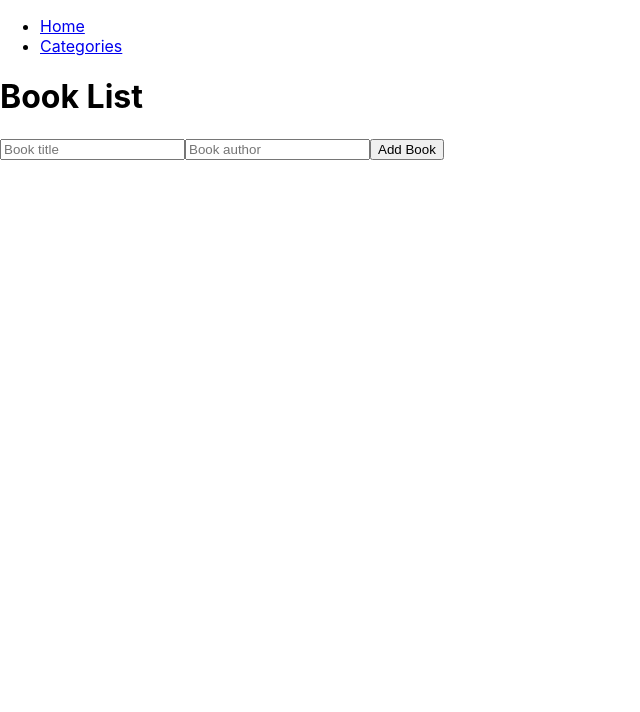
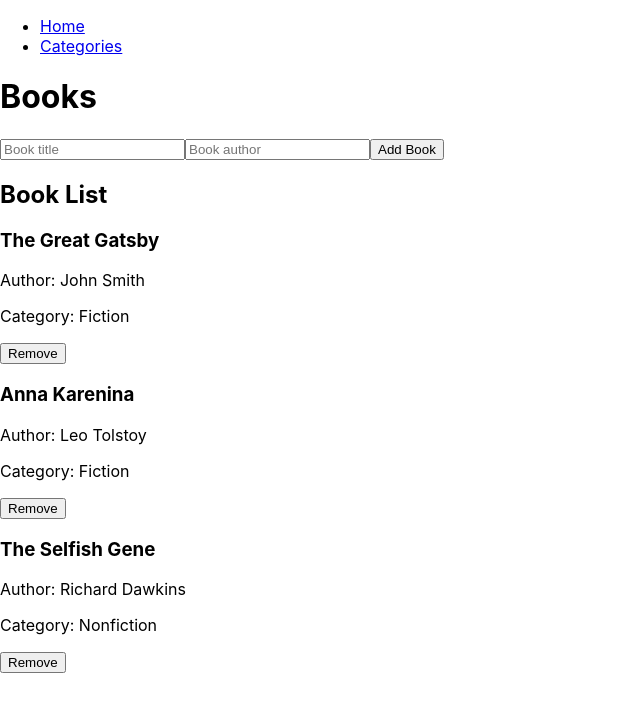
Before and after one commit to bohaz/book-list, a React (Create React App) app: page / in a window 1280 px wide. Shown: the top 712 px of the page, without its empty margins (0-640 px from the left). Built offline with nearby package versions, Linux system fonts and the light colour scheme.

Commit message:
Add redux in react components

```diff
--- a/src/components/BookList.js
+++ b/src/components/BookList.js
@@ -1,28 +1,36 @@
 import React from 'react';
-import PropTypes from 'prop-types';
-import Book from './Book';
+import { useSelector, useDispatch } from 'react-redux'; // Importamos useSelector y useDispatch
+import { removeBook } from '../redux/books/booksSlice'; // Importamos la acción
 
-const BookList = ({ books, onDelete }) => (
-  <div>
-    {books.map((book) => (
-      <Book
-        key={book.id}
-        title={book.title}
-        author={book.author}
-        onDelete={() => onDelete(book.id)}
-      />
-    ))}
-  </div>
-);
-BookList.propTypes = {
-  books: PropTypes.arrayOf(
-    PropTypes.shape({
-      id: PropTypes.number.isRequired,
-      title: PropTypes.string.isRequired,
-      author: PropTypes.string.isRequired,
-    }),
-  ).isRequired,
-  onDelete: PropTypes.func.isRequired,
+const BookList = () => {
+  const books = useSelector((state) => state.books); // Obtenemos los libros del estado
+  const dispatch = useDispatch(); // Creamos una función dispatch para llamar a las acciones
+
+  const handleDeleteBook = (id) => {
+    dispatch(removeBook(id)); // Utilizamos la acción removeBook con el dispatch
+  };
+
+  return (
+    <div>
+      <h2>Book List</h2>
+      {books.map((book) => (
+        <div key={book.item_id}>
+          <h3>{book.title}</h3>
+          <p>
+            Author:
+            {' '}
+            {book.author}
+          </p>
+          <p>
+            Category:
+            {' '}
+            {book.category}
+          </p>
+          <button type="button" onClick={() => handleDeleteBook(book.item_id)}>Remove</button>
+        </div>
+      ))}
+    </div>
+  );
 };
 
 export default BookList;
--- a/src/components/bookPages/HomePage.js
+++ b/src/components/bookPages/HomePage.js
@@ -1,23 +1,47 @@
 import React, { useState } from 'react';
+import { useDispatch } from 'react-redux';
 import BookList from '../BookList';
-import BookForm from '../BookForm';
+import { addBook } from '../../redux/books/booksSlice';
 
 const HomePage = () => {
-  const [books, setBooks] = useState([]);
+  const [title, setTitle] = useState('');
+  const [author, setAuthor] = useState('');
+  const dispatch = useDispatch();
 
-  const handleAddBook = (newBook) => {
-    setBooks([...books, { ...newBook, id: Date.now() }]);
-  };
-
-  const handleDeleteBook = (id) => {
-    setBooks(books.filter((book) => book.id !== id));
+  const handleAddBook = () => {
+    if (title.trim() && author.trim()) {
+      dispatch(
+        addBook({
+          item_id: `item${Date.now()}`,
+          title,
+          author,
+          category: 'Uncategorized',
+        }),
+      );
+      setTitle('');
+      setAuthor('');
+    }
   };
 
   return (
     <div>
-      <h1>Book List</h1>
-      <BookForm onAdd={handleAddBook} />
-      <BookList books={books} onDelete={handleDeleteBook} />
+      <h1>Books</h1>
+      <div>
+        <input
+          type="text"
+          placeholder="Book title"
+          value={title}
+          onChange={(e) => setTitle(e.target.value)}
+        />
+        <input
+          type="text"
+          placeholder="Book author"
+          value={author}
+          onChange={(e) => setAuthor(e.target.value)}
+        />
+        <button type="button" onClick={handleAddBook}>Add Book</button>
+      </div>
+      <BookList />
     </div>
   );
 };
--- a/src/redux/books/booksSlice.js
+++ b/src/redux/books/booksSlice.js
@@ -1,19 +1,34 @@
 import { createSlice } from '@reduxjs/toolkit';
 
-const initialState = {
-  books: [],
-};
+const initialState = [
+  {
+    item_id: 'item1',
+    title: 'The Great Gatsby',
+    author: 'John Smith',
+    category: 'Fiction',
+  },
+  {
+    item_id: 'item2',
+    title: 'Anna Karenina',
+    author: 'Leo Tolstoy',
+    category: 'Fiction',
+  },
+  {
+    item_id: 'item3',
+    title: 'The Selfish Gene',
+    author: 'Richard Dawkins',
+    category: 'Nonfiction',
+  },
+];
 
 const booksSlice = createSlice({
   name: 'books',
   initialState,
   reducers: {
     addBook: (state, action) => {
-      state.books.push(action.payload);
+      state.push(action.payload);
     },
-    removeBook: (state, action) => {
-      state.books = state.books.filter((book) => book.id !== action.payload);
-    },
+    removeBook: (state, action) => state.filter((book) => book.item_id !== action.payload),
   },
 });
 
```
